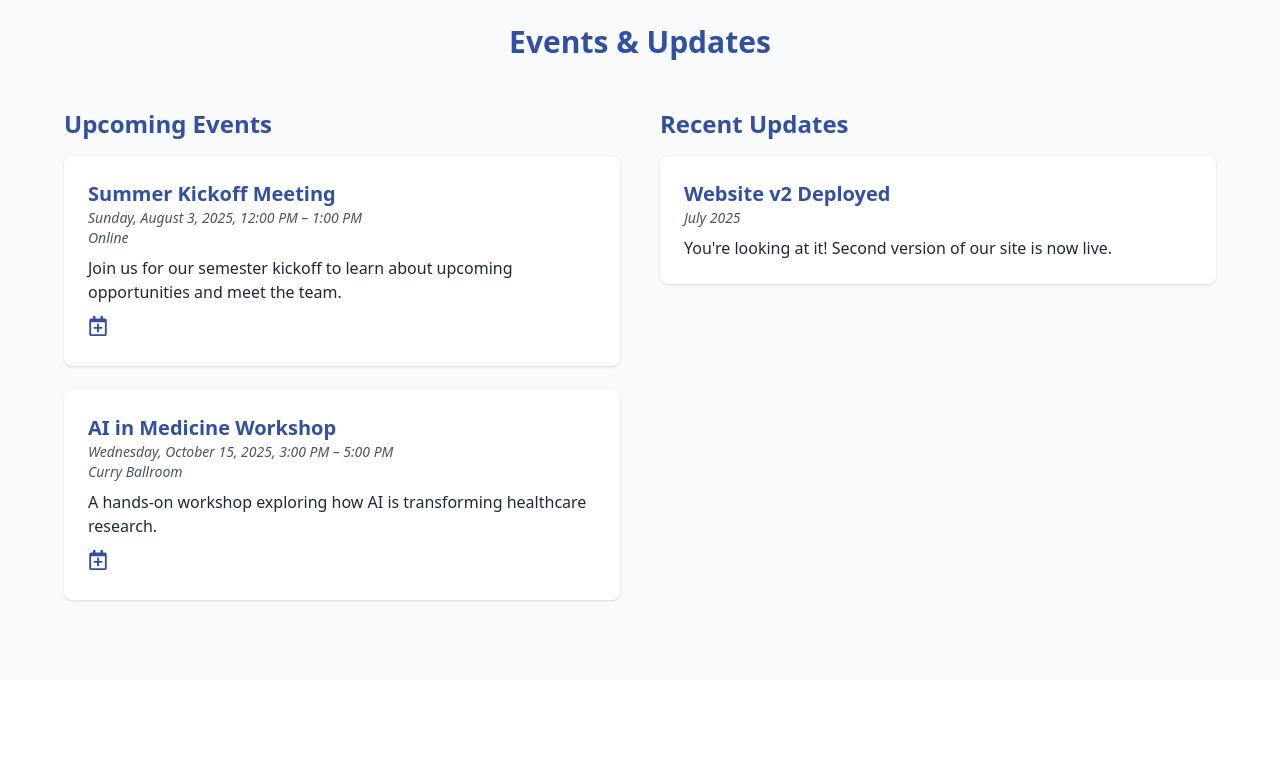
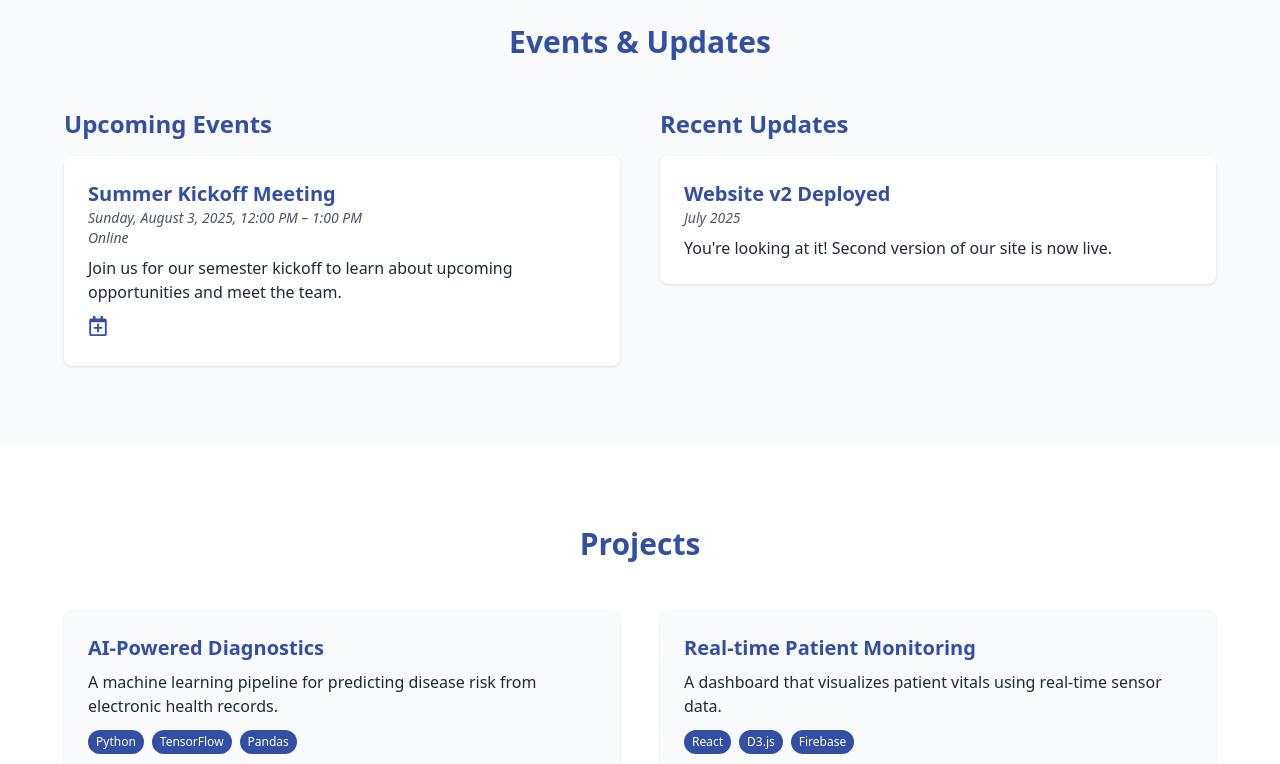
Before and after one commit to rsetia23/medcs-lab-nu, a React (Vite) app: page / in a window 1280 px wide. Shown: the part 1162-1926 px from the top of the page. Built offline with nearby package versions, Linux system fonts and the light colour scheme.

Commit message:
Deleted placeholder event

```diff
--- a/src/assets/events.js
+++ b/src/assets/events.js
@@ -7,15 +7,6 @@ export const events = [
     location: "Online",
     description:
       "Join us for our semester kickoff to learn about upcoming opportunities and meet the team.",
-  },
-  {
-    title: "AI in Medicine Workshop",
-    date: "2025-10-15",
-    startTime: "15:00",
-    endTime: "17:00",
-    location: "Curry Ballroom",
-    description:
-      "A hands-on workshop exploring how AI is transforming healthcare research.",
   },
 ];
 
```
